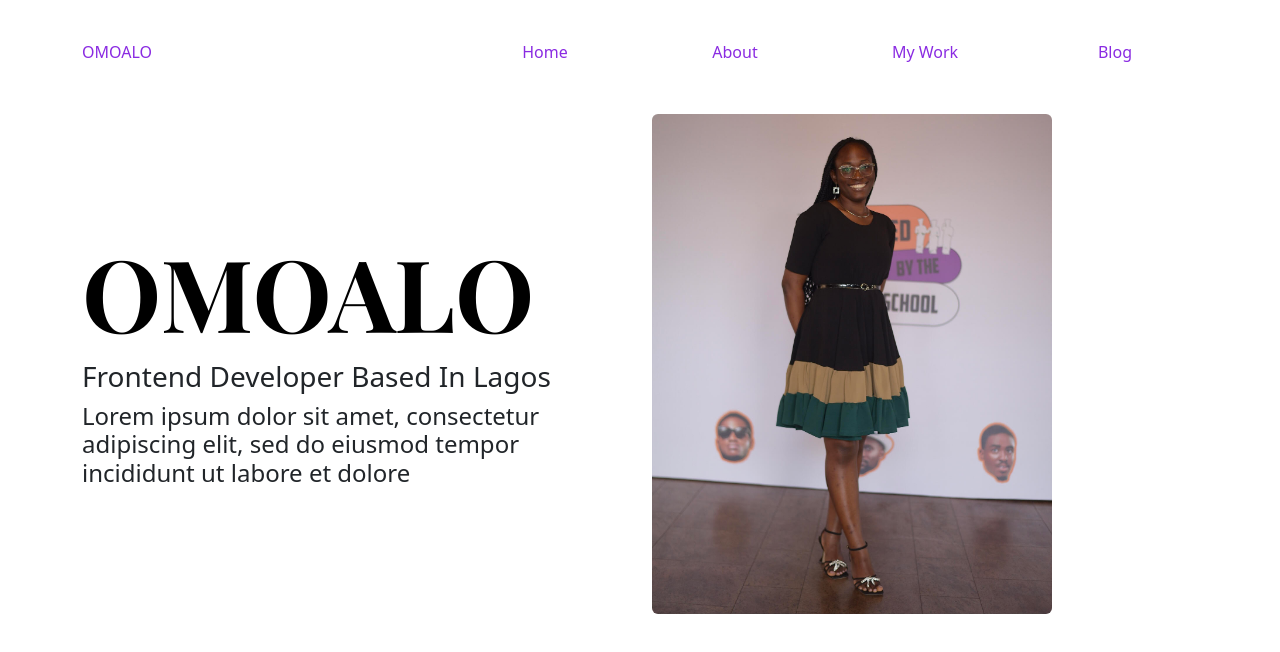
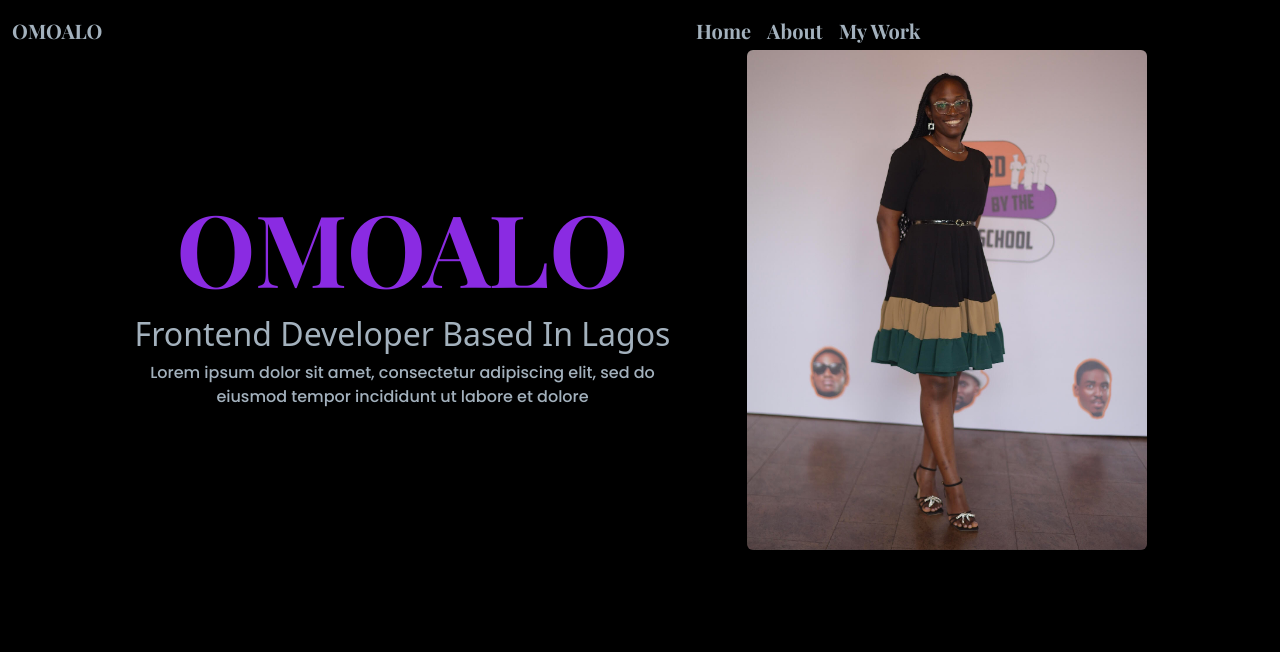
Before and after one commit to Agbali/Omoalo-Portfolio, a plain HTML site: page index.html in a window 1280 px wide. Drawn offline with nearby package versions, Linux system fonts and the light colour scheme.

Commit message:
font and nav bar updated

```diff
--- a/index.html
+++ b/index.html
@@ -1,47 +1,97 @@
 <!DOCTYPE html>
 <html lang="en">
   <head>
-    <meta charset="UTF-8">
-    <meta name="Frontend Developer" content="Javascript Frontend Developer with for projects and hiring available">
-    <meta http-equiv="X-UA-Compatible" content="IE=edge">
-    <meta name="viewport" content="width=device-width, initial-scale=1.0">
-    <link rel="preconnect" href="https://fonts.googleapis.com">
-    <link rel="preconnect" href="https://fonts.gstatic.com" crossorigin>
-    <link href="https://fonts.googleapis.com/css2?family=Playfair+Display:wght@700&family=Poppins:wght@500;700&display=swap"
-    rel="stylesheet">
-    <link href="https://cdn.jsdelivr.net/npm/bootstrap@5.2.2/dist/css/bootstrap.min.css"
-    rel="stylesheet" integrity="sha384-Zenh87qX5JnK2Jl0vWa8Ck2rdkQ2Bzep5IDxbcnCeuOxjzrPF/et3URy9Bv1WTRi"
-    crossorigin="anonymous">
-    <link rel="stylesheet" href="style/style.css">
-    <script src="https://kit.fontawesome.com/02e4f1dbac.js" crossorigin="anonymous"></script>
-    <script src="https://kit.fontawesome.com/02e4f1dbac.js" crossorigin="anonymous"></script>
+    <meta charset="UTF-8" />
+    <meta
+      name="Frontend Developer"
+      content="Javascript Frontend Developer with for projects and hiring available"
+    />
+    <meta http-equiv="X-UA-Compatible" content="IE=edge" />
+    <meta name="viewport" content="width=device-width, initial-scale=1.0" />
+    <link rel="preconnect" href="https://fonts.googleapis.com" />
+    <link rel="preconnect" href="https://fonts.gstatic.com" crossorigin />
+    <link
+      href="https://fonts.googleapis.com/css2?family=Playfair+Display:wght@700&family=Poppins:wght@500;700&display=swap"
+      rel="stylesheet"
+    />
+    <link
+      href="https://cdn.jsdelivr.net/npm/bootstrap@5.2.2/dist/css/bootstrap.min.css"
+      rel="stylesheet"
+      integrity="sha384-Zenh87qX5JnK2Jl0vWa8Ck2rdkQ2Bzep5IDxbcnCeuOxjzrPF/et3URy9Bv1WTRi"
+      crossorigin="anonymous"
+    />
+    <link rel="stylesheet" href="style/style.css" />
+    <script
+      src="https://kit.fontawesome.com/02e4f1dbac.js"
+      crossorigin="anonymous"
+    ></script>
+    <script
+      src="https://kit.fontawesome.com/02e4f1dbac.js"
+      crossorigin="anonymous"
+    ></script>
     <title>Omoalo Frontend Developer</title>
   </head>
   <body>
     <main class="top-page">
-        <nav>
-            <div class="container">
-                <div class="row">
-                    <div class="col-md-4"> <a href="">OMOALO</a> </div>
-                    <div class="col-md-2 text-center"> <a href="">Home</a></div>
-                    <div class="col-md-2 text-center"> <a href="">About</a></div>
-                    <div class="col-md-2 text-center"><a href="">My Work</a></div>
-                    <div class="col-md-2 text-center"><a href="">Blog</a></div>
+      <nav class="navbar navbar-expand-lg fixed-top">
+        <div class="container-fluid">
+          <a class="navbar-brand text-color me-5 col-sm-6" href="#">OMOALO</a>
+          <button
+            class="navbar-toggler"
+            type="button"
+            data-bs-toggle="collapse"
+            data-bs-target="#navbarNav"
+            aria-controls="navbarNav"
+            aria-expanded="false"
+            aria-label="Toggle navigation"
+          >
+            <span class="navbar-toggler-icon"></span>
+          </button>
+          <div class="collapse navbar-collapse" id="navbarNav">
+            <ul class="navbar-nav">
+              <li class="nav-item">
+                <a
+                  class="nav-link text-color"
+                  aria-current="page"
+                  href="#"
+                  >Home</a
+                >
+              </li>
+              <li class="nav-item">
+                <a class="nav-link text-color" href="about.html"
+                  >About</a
+                >
+              </li>
+              <li class="nav-item">
+                <a
+                  class="nav-link text-color"
+                  href="about.html#contact"
+                  >My Work</a
+                >
+              </li>
+            </ul>
           </div>
         </div>
       </nav>
+
       <div class="container mid-page">
         <div class="row">
-                <div class="col-md-6 align-self-center">
+          <div class="col-md-7 align-self-center px-5 text-center">
             <h1>OMOALO</h1>
-                    <h3>Frontend Developer Based In Lagos</h3>
-                    <h4>Lorem ipsum dolor sit amet, consectetur
-                        adipiscing elit, sed do eiusmod tempor
-                        incididunt ut labore et dolore
-                    </h4>
+            <h2>Frontend Developer Based In Lagos</h2>
+            <p class="my-1">
+              Lorem ipsum dolor sit amet, consectetur adipiscing elit, sed do
+              eiusmod tempor incididunt ut labore et dolore
+            </p>
           </div>
-                <div class="col-md-6">
-                    <img class="rounded mx-auto px-auto" width="400px" height="500px"  src="images/portpic.jpg" alt="" >
+          <div class="col-md-5 profpic">
+            <img
+              class="rounded mx-auto px-auto"
+              width="400px"
+              height="500px"
+              src="images/portpic.jpg"
+              alt=""
+            />
           </div>
         </div>
       </div>
--- a/style/style.css
+++ b/style/style.css
@@ -3,13 +3,22 @@
 font-family: 'Poppins', sans-serif; */
 :root{
     --primary-color: blueviolet;
-    --secondary-color: #f5f2fe;
+    --secondary-color: rgb(163, 177, 189);
+    --font-fam: 'Playfair Display', serif;
+}
+
+body{
+    background: black;
 }
 h1{
-    color: black;
-    font-family: 'Playfair Display', serif;
+    color: var(--primary-color);
+    font-family: var(--font-fam);
     font-weight: bold;
     font-size: 100px;
+}
+
+h2, p{
+    color: rgb(163, 177, 189);
 }
 
 p{
@@ -17,16 +26,22 @@ p{
     font-weight: normal;
 }
 
-a{
-    text-decoration: none;
-    color: var(--primary-color);
+.text-color{
+    font-family: var(--font-fam);
+    color: var(--secondary-color);
+    font-weight: bold;
+    font-size: 20px ;
 }
 
 .top-page{
     margin: 30px auto;
-    padding: 10px 10px;
+    padding: 0px 20px 0px 20px;
 }
 
 .mid-page{
     margin-top: 50px;
 }
+
+/* .profpic{
+    margin-left: 10px;
+} */
```
Lines whose indentation alone changed are shown as unchanged.
